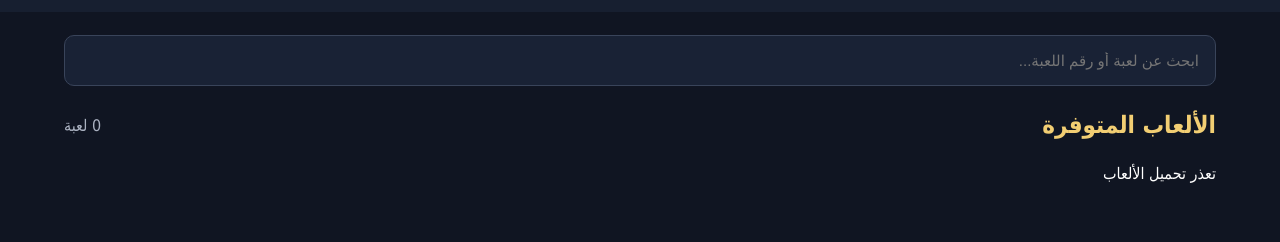
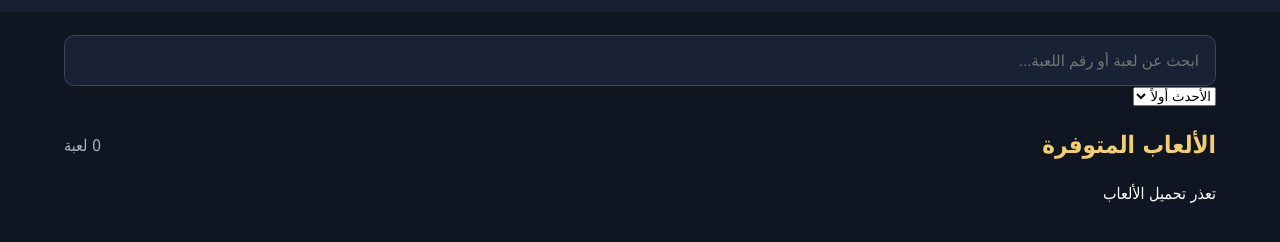
Before and after one commit to H7008/center-alzaeim, a plain HTML site: page index.html in a window 1280 px wide. Shown: the part 788-1030 px from the top of the page. Drawn offline with nearby package versions, Linux system fonts and the light colour scheme; no server answers.

Commit message:
Add sorting options to game search
Added a sorting feature to the game search section.

```diff
--- a/index.html
+++ b/index.html
@@ -66,11 +66,16 @@
       </div>
     </section>
 
-    <section class="search-section">
-      <input id="searchInput" type="search"
-        placeholder="ابحث عن لعبة أو رقم اللعبة..."
-        oninput="searchGames()">
-    </section>
+   <section class="search-section">
+  <input id="searchInput" type="search"
+    placeholder="ابحث عن لعبة أو رقم اللعبة..."
+    oninput="searchGames()">
+
+  <select id="sortGames" onchange="searchGames()">
+    <option value="newest">الأحدث أولاً</option>
+    <option value="oldest">الأقدم أولاً</option>
+  </select>
+</section>
 
     <div class="section-title">
       <h2>الألعاب المتوفرة</h2>
```
